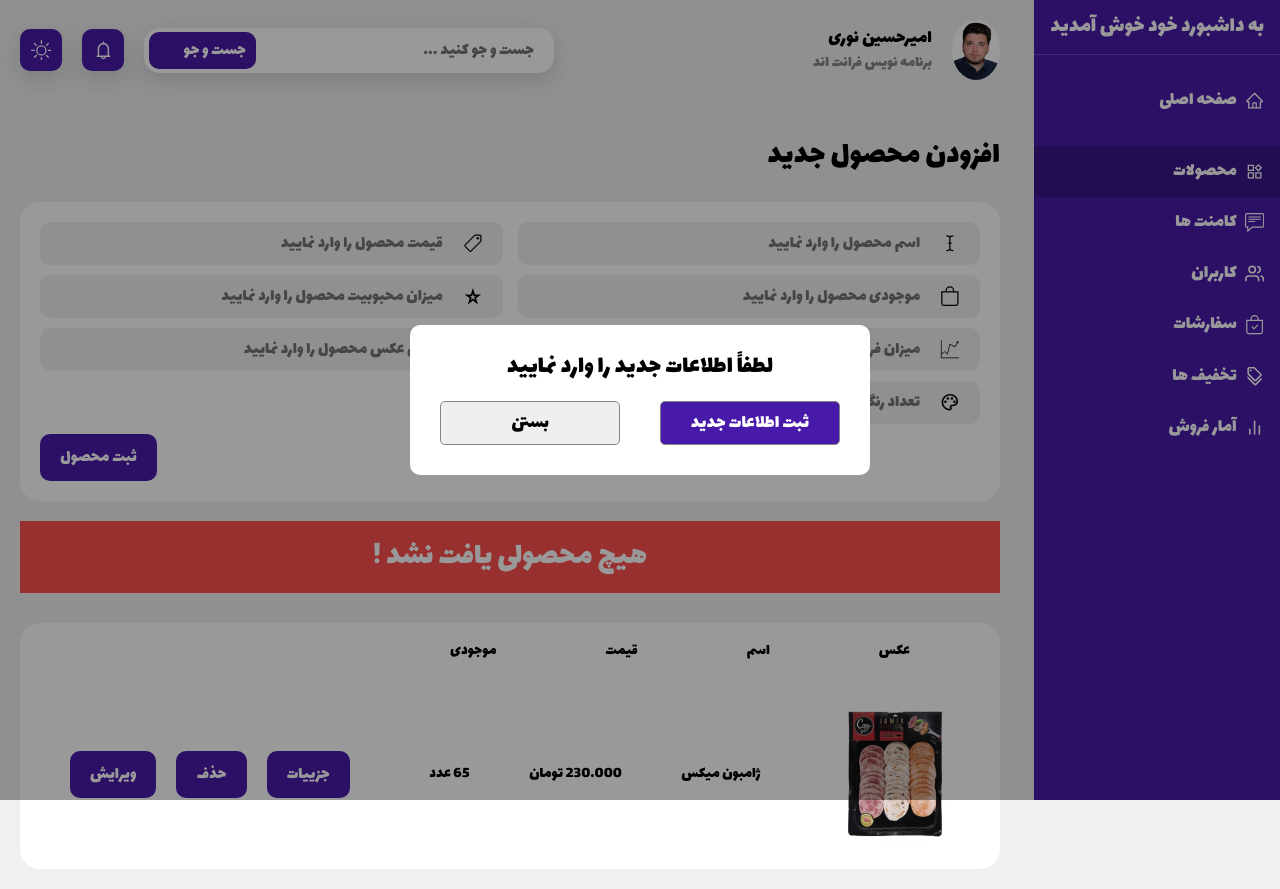
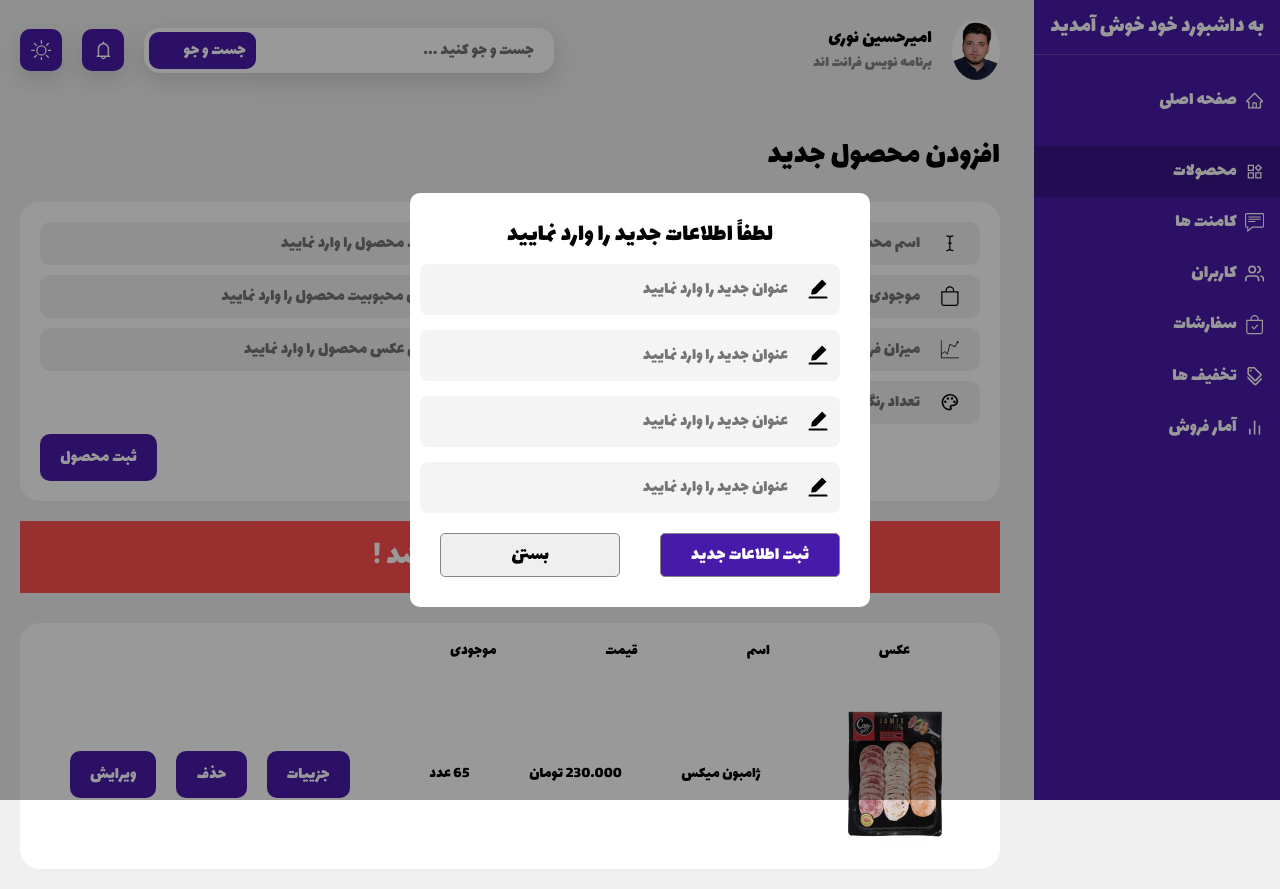
Before and after one commit to AmirNouri-dev/cms-farsi, a React (Vite) app: page /products in a window 1280 px wide. Both pictures are taken after a click on the button "ویرایش". Built offline with nearby package versions, Linux system fonts and the light colour scheme.

Commit message:
complete children prop of edit modal in products table

```diff
--- a/src/Components/ProductsTable/ProductsTable.css
+++ b/src/Components/ProductsTable/ProductsTable.css
@@ -50,3 +50,31 @@
   -ms-border-radius: 10px;
   -o-border-radius: 10px;
 }
+/*start edit form modal */
+.edit-products-form-group {
+  display: flex;
+  align-items: center;
+  justify-content: start;
+  width: 100%;
+  background-color: var(--gray-50);
+  margin-top: 15px;
+  column-gap: 10px;
+  border-radius: 8px;
+  padding: 4px 10px;
+  -webkit-border-radius: 8px;
+  -moz-border-radius: 8px;
+  -ms-border-radius: 8px;
+  -o-border-radius: 8px;
+}
+.edit-products-form-group span {
+  font-size: 1.5rem;
+  display: flex;
+}
+.edit-product-input {
+  background: unset;
+  border: none;
+  outline: none;
+  padding: 8px;
+  width: 100%;
+  font-size: 1.1rem;
+}
--- a/src/Components/ProductsTable/ProductsTable.jsx
+++ b/src/Components/ProductsTable/ProductsTable.jsx
@@ -3,6 +3,7 @@ import "./ProductsTable.css";
 import DeleteModal from "../DeleteModal/DeleteModal";
 import DetailsModal from "../DetailsModal/DetailsModal";
 import EditModal from "../EditModal/EditModal";
+import { AiFillEdit } from "react-icons/ai";
 
 export default function ProductsTable() {
   const [isShowDeleteModal, setIsShowDeleteModal] = useState(false);
@@ -83,7 +84,48 @@ export default function ProductsTable() {
         <DetailsModal onClick={closeDetailsModal} onHide={closeDetailsModal} />
       )}
       {isShowEditsModal && (
-        <EditModal onSubmit={editmodalInfos} onClose={closeEditModal} />
+        <EditModal onSubmit={editmodalInfos} onClose={closeEditModal}>
+          <div className="edit-products-form-group">
+            <span>
+              <AiFillEdit />
+            </span>
+            <input
+              type="text"
+              placeholder="عنوان جدید را وارد نمایید"
+              className="edit-product-input"
+            />
+          </div>
+          <div className="edit-products-form-group">
+            <span>
+              <AiFillEdit />
+            </span>
+            <input
+              type="text"
+              placeholder="عنوان جدید را وارد نمایید"
+              className="edit-product-input"
+            />
+          </div>
+          <div className="edit-products-form-group">
+            <span>
+              <AiFillEdit />
+            </span>
+            <input
+              type="text"
+              placeholder="عنوان جدید را وارد نمایید"
+              className="edit-product-input"
+            />
+          </div>
+          <div className="edit-products-form-group">
+            <span>
+              <AiFillEdit />
+            </span>
+            <input
+              type="text"
+              placeholder="عنوان جدید را وارد نمایید"
+              className="edit-product-input"
+            />
+          </div>
+        </EditModal>
       )}
     </>
   );
--- a/src/custom.css
+++ b/src/custom.css
@@ -10,6 +10,7 @@
   --blue: #471aaa;
   --blue-50: #391588;
   --gray: #858585;
+  --gray-50: #f4f4f4;
   --red-error: #ff4f4f;
 }
 /* #root {
```
